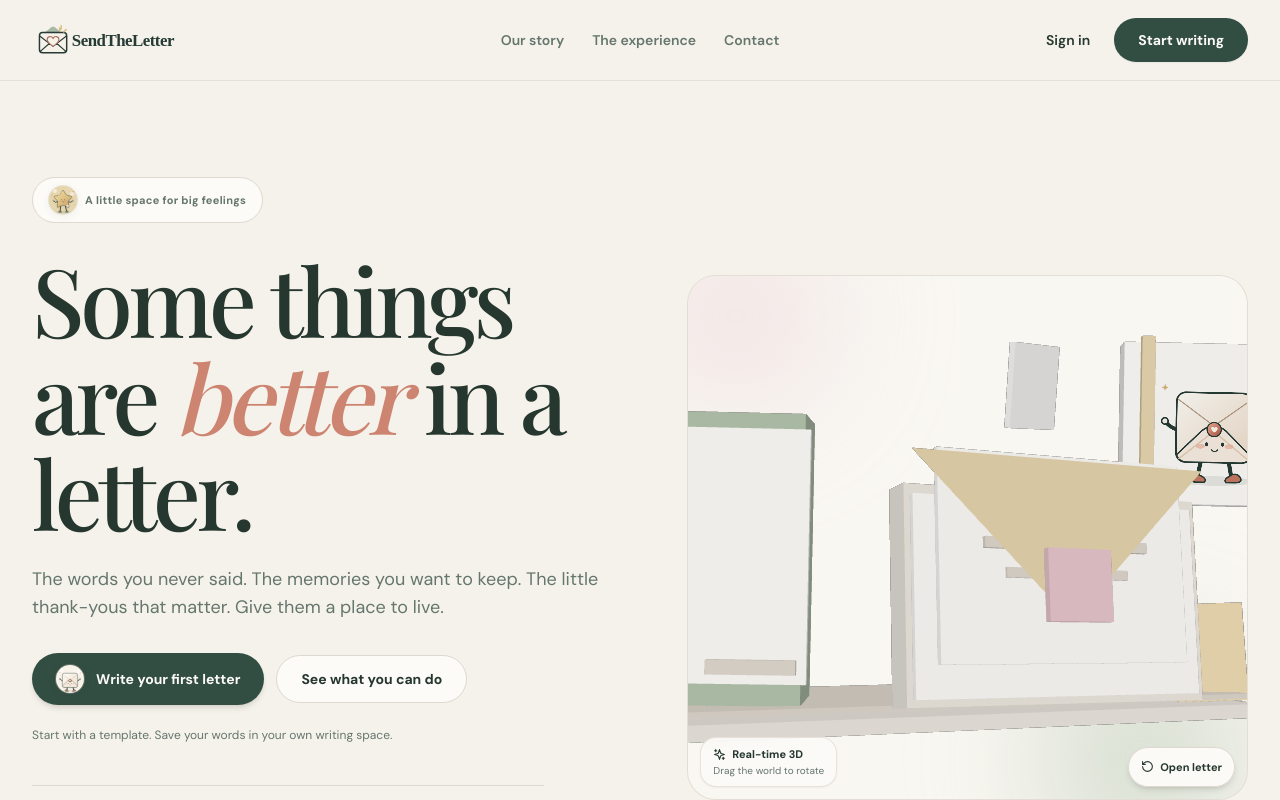
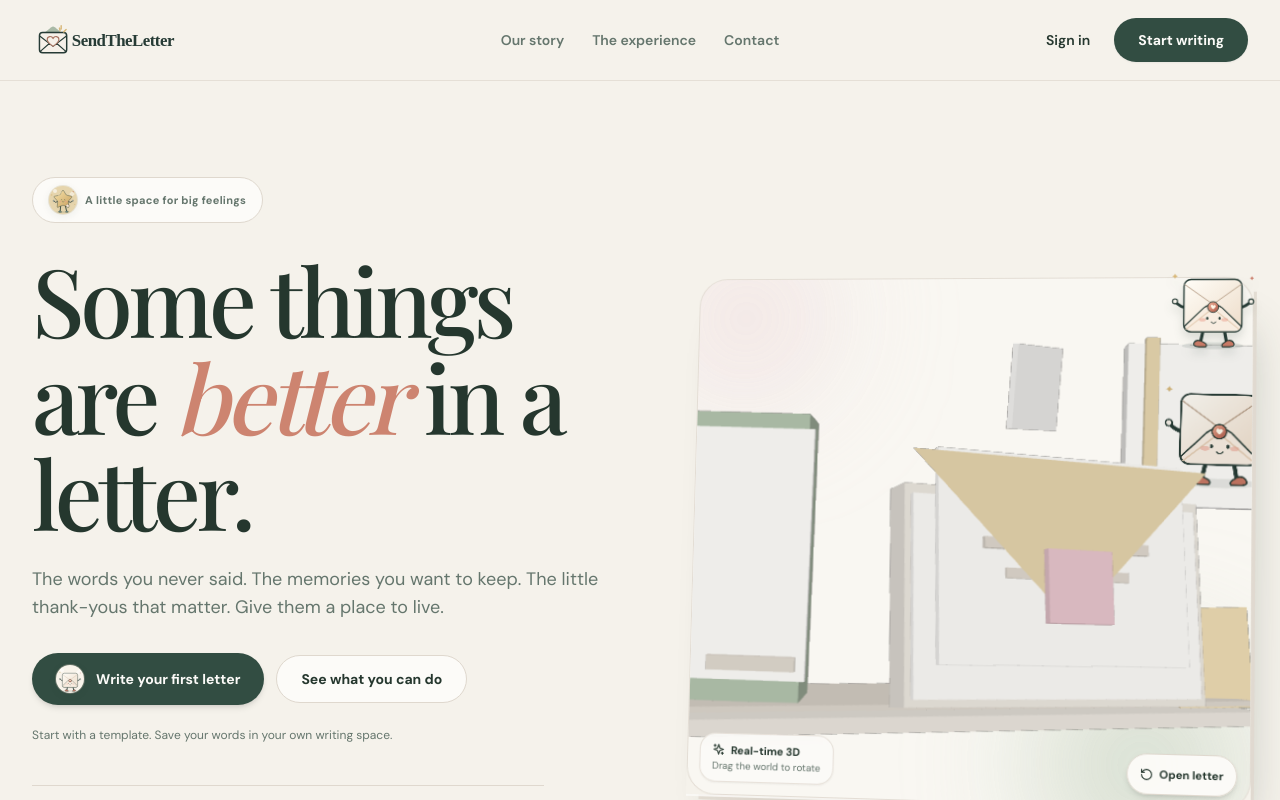
Before and after one commit to donnelsimbajon-design/SendtheLetter_System, a React (Vite) app in the folder Note_letter/: page / in a window 1280 px wide. Shown: the top 800 px of the page. Built offline with nearby package versions, Linux system fonts and the light colour scheme; no server answers.

Commit message:
fix: retain original Lumi and dimensional homepage hero around the WebGL world

```diff
--- a/Note_letter/src/Pages/Home.tsx
+++ b/Note_letter/src/Pages/Home.tsx
@@ -3,6 +3,7 @@ import { Link } from 'react-router-dom';
 import { useAuthStore } from '../store/authStore';
 import CharacterBadge from '../components/CharacterBadge';
 import WorldScene3D from '../components/WorldScene3D';
+import Mascot from '../components/Mascot';
 
 const startingPoints = [
   {
@@ -137,7 +138,10 @@ const Home = () => {
             </div>
           </div>
 
-          <WorldScene3D kind="home" title="Explore the 3D SendTheLetter story world" className="h-[360px] w-full sm:h-[480px] lg:h-[525px]" />
+          <div className="stl-depth-hero relative min-w-0">
+            <WorldScene3D kind="home" title="Explore the 3D SendTheLetter story world" className="h-[360px] w-full sm:h-[480px] lg:h-[525px]" />
+            <Mascot name="lumi" alt="Lumi, the SendTheLetter letter companion" className="pointer-events-none absolute -right-2 -top-6 z-10 h-20 w-20 drop-shadow-lg sm:-right-4 sm:-top-8 sm:h-28 sm:w-28" />
+          </div>
         </section>
 
         <section id="starting-points" className="border-y border-border bg-card/75">
```
